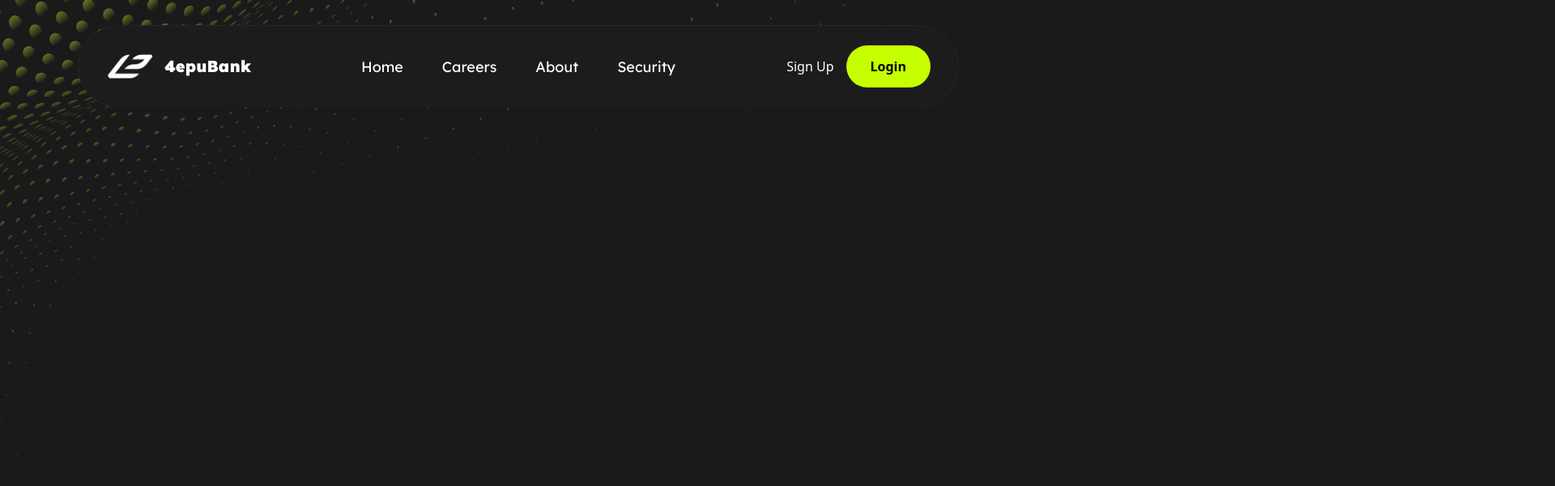
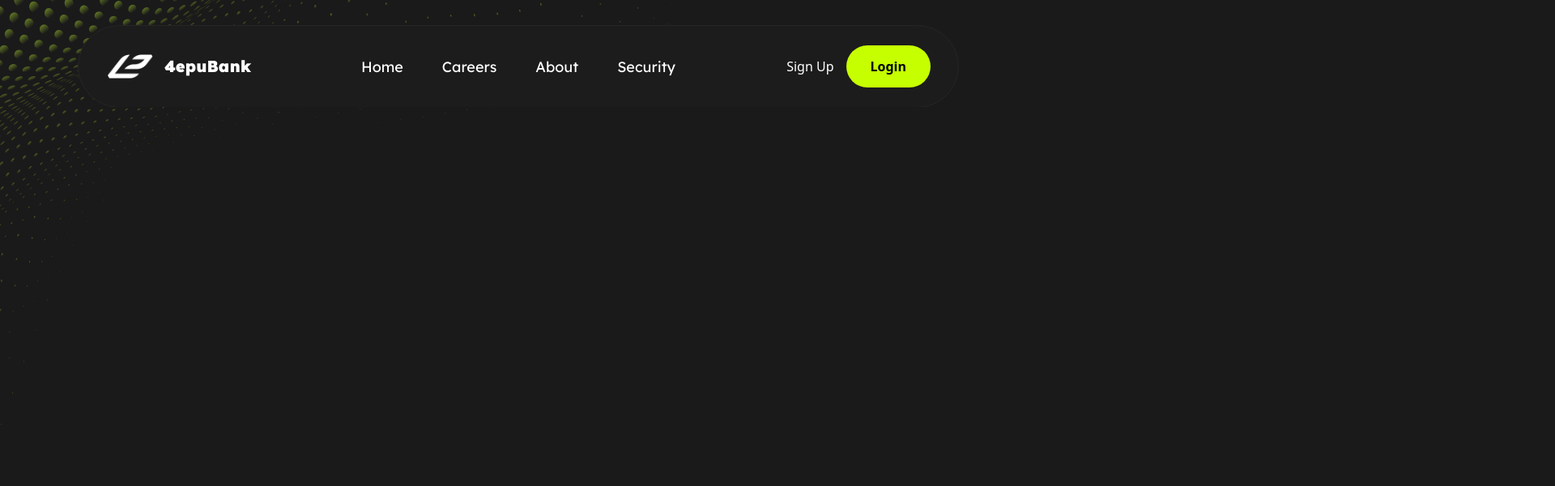
Before and after one commit to Cennge/Banking-Company, a React (Vite) app: page / in a window 1280 px wide. Shown: the top 600 px of the page at 81% size, 1920 px wide, since content can reach past the window. Built offline with nearby package versions, Linux system fonts and the light colour scheme.

Commit message:
Smaller bg obj

```diff
--- a/src/components/BG-Objects.tsx
+++ b/src/components/BG-Objects.tsx
@@ -3,8 +3,8 @@ import React from 'react';
 const BGObjects: React.FC = () => {
     return (
         <svg
-            width="5512"
-            height="3992"
+            width="4512"
+            height="2992"
             viewBox="0 0 2756 1996"
             fill="none"
             xmlns="http://www.w3.org/2000/svg"
--- a/src/components/Home-Page.css
+++ b/src/components/Home-Page.css
@@ -1,7 +1,7 @@
 .BGObj-1 {
   position: absolute;
   top: -50px;
-  left: -50px;
+  left: -200px;
   z-index: 1;
   width: 100%;
   height: 100%;
```
